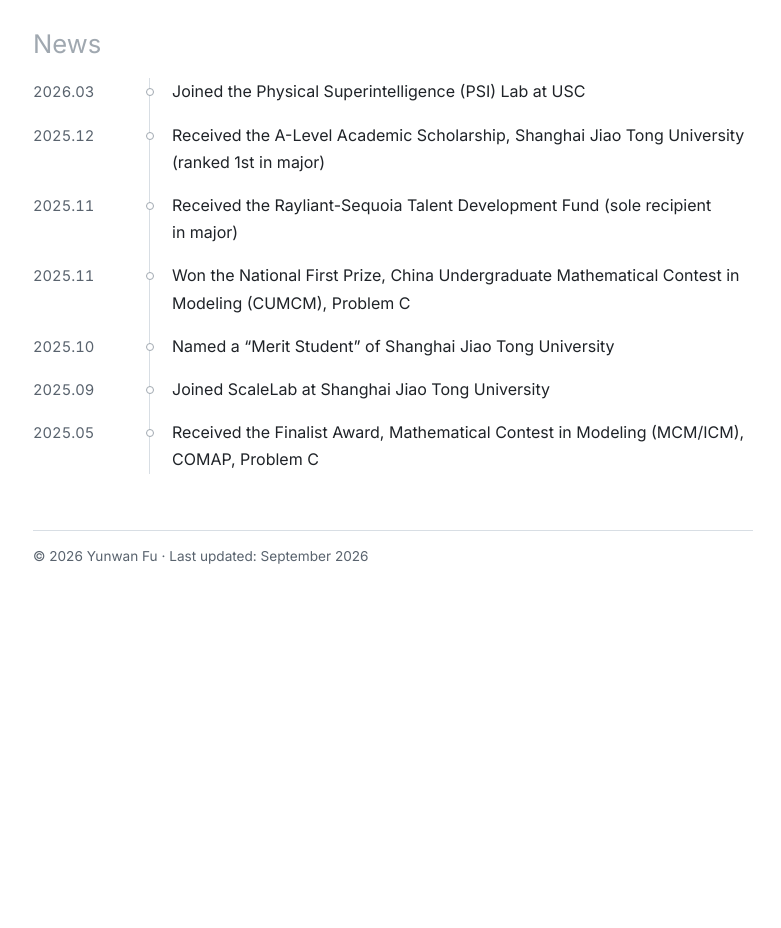
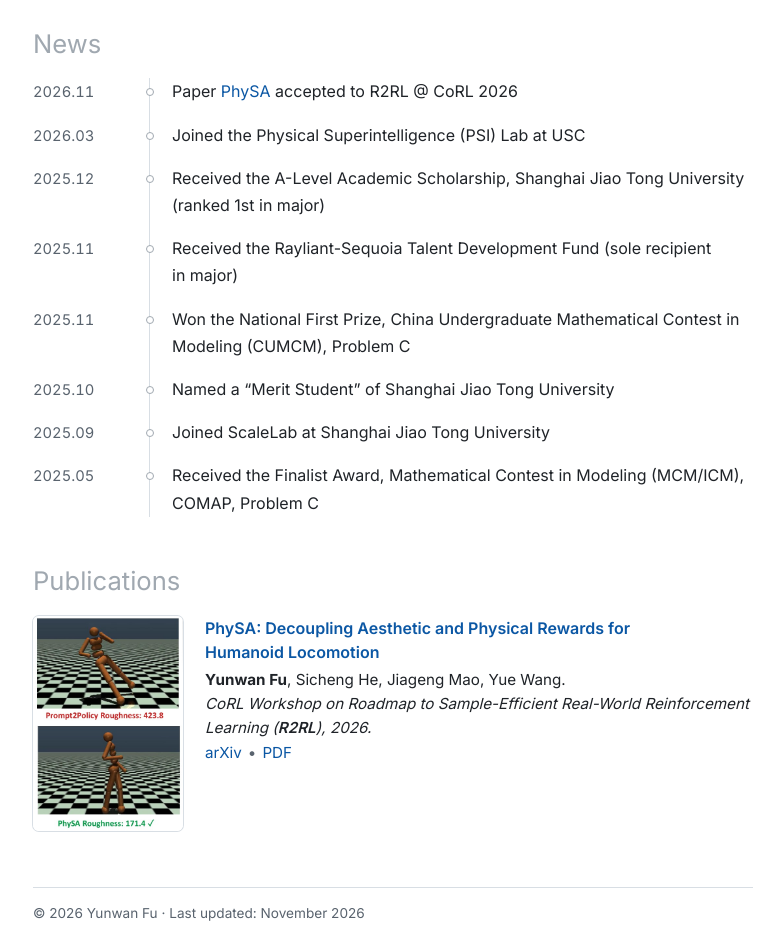
Before and after one commit to yunwanfu/yunwanfu.github.io, a plain HTML site: page index.html in a window 1280 px wide. Shown: the part 500-1428 px from the top of the page, without its empty margins (247-1028 px from the left). Before the commit the page ends 1108 px from the top, so only its background shows below. Drawn offline with Linux system fonts and the light colour scheme.

Commit message:
Homepage: add Publications section and PhySA acceptance news
Co-Authored-By: Claude Opus 5.5 <noreply@anthropic.com>

```diff
--- a/index.html
+++ b/index.html
@@ -146,6 +146,18 @@
     .entries li:hover .when { color: var(--text); }
     .entries li:hover .what::before { background: var(--accent); border-color: var(--accent); }
 
+    /* Publications: thumbnail | title, authors, venue, links */
+    .pubs { margin: 0; padding: 0; list-style: none; }
+    .pub { display: grid; grid-template-columns: 150px 1fr; gap: 0 22px; align-items: start; }
+    .pub + .pub { margin-top: 28px; }
+    .pub .thumb { display: block; }
+    .pub .thumb img { display: block; width: 100%; height: auto; border-radius: 6px; box-shadow: 0 0 0 1px var(--rule); }
+    .pub .info { min-width: 0; }
+    .pub h3 { margin: 0 0 4px; font-size: 1rem; font-weight: 600; line-height: 1.5; text-wrap: pretty; }
+    .pub p { margin: 0; font-size: 0.95rem; line-height: 1.6; }
+    .pub .venue b { font-weight: 600; }
+    .pub .sep { margin: 0 6px; color: var(--text-muted); }
+
     footer { margin-top: 56px; padding-top: 14px; border-top: 1px solid var(--rule); color: var(--text-muted); font-size: 0.85rem; }
 
     /* WeChat dialog */
@@ -181,6 +193,7 @@
     .entries li:nth-child(5) { animation-delay: 0.38s; }
     .entries li:nth-child(6) { animation-delay: 0.43s; }
     .entries li:nth-child(7) { animation-delay: 0.48s; }
+    .entries li:nth-child(8) { animation-delay: 0.53s; }
     @media (prefers-reduced-motion: reduce) {
       *, *::before, *::after { animation: none !important; transition: none !important; }
     }
@@ -200,6 +213,8 @@
       .entries .what { padding: 0; border: 0; }
       .entries .what::before { display: none; }
       .entries .when { padding-top: 0; margin-bottom: 2px; }
+      .pub { grid-template-columns: 1fr; gap: 12px 0; }
+      .pub .thumb { width: 150px; }
     }
     @media print {
       main { padding-top: 0; }
@@ -261,6 +276,13 @@
     <h2 class="tab"><button type="button">News</button></h2>
     <ul class="entries">
       <li>
+        <div class="when"><span data-l="zh">2026.11</span><span data-l="en">2026.11</span></div>
+        <div class="what">
+          <span data-l="zh">论文 <a href="https://arxiv.org/abs/2611.07679" target="_blank" rel="noopener noreferrer">PhySA</a> 被 R2RL @ CoRL 2026 录用</span>
+          <span data-l="en">Paper <a href="https://arxiv.org/abs/2611.07679" target="_blank" rel="noopener noreferrer">PhySA</a> accepted to R2RL @ CoRL 2026</span>
+        </div>
+      </li>
+      <li>
         <div class="when"><span data-l="zh">2026.03</span><span data-l="en">2026.03</span></div>
         <div class="what">
           <span data-l="zh">加入 USC（南加州大学）Physical Superintelligence (PSI) Lab</span>
@@ -312,10 +334,27 @@
     </ul>
   </section>
 
+  <section id="publications">
+    <h2 class="tab"><button type="button">Publications</button></h2>
+    <ul class="pubs">
+      <li class="pub">
+        <a class="thumb" href="https://arxiv.org/abs/2611.07679" target="_blank" rel="noopener noreferrer">
+          <img src="physa-thumb.jpg" alt="PhySA compared with Prompt2Policy on humanoid gait smoothness" width="460" height="659" loading="lazy" />
+        </a>
+        <div class="info">
+          <h3><a href="https://arxiv.org/abs/2611.07679" target="_blank" rel="noopener noreferrer">PhySA: Decoupling Aesthetic and Physical Rewards for Humanoid Locomotion</a></h3>
+          <p><b>Yunwan Fu</b>, Sicheng He, Jiageng Mao, Yue Wang.</p>
+          <p class="venue"><i>CoRL Workshop on Roadmap to Sample-Efficient Real-World Reinforcement Learning (<b>R2RL</b>), 2026.</i></p>
+          <p><a href="https://arxiv.org/abs/2611.07679" target="_blank" rel="noopener noreferrer">arXiv</a><span class="sep" aria-hidden="true">&bull;</span><a href="https://arxiv.org/pdf/2611.07679" target="_blank" rel="noopener noreferrer">PDF</a></p>
+        </div>
+      </li>
+    </ul>
+  </section>
+
 
   <footer>
-    <span data-l="zh">© 2026 付芸菀 · 最后更新：2026 年 9 月</span>
-    <span data-l="en">© 2026 Yunwan Fu · Last updated: September 2026</span>
+    <span data-l="zh">© 2026 付芸菀 · 最后更新：2026 年 11 月</span>
+    <span data-l="en">© 2026 Yunwan Fu · Last updated: November 2026</span>
   </footer>
 </main>
 
@@ -356,8 +395,10 @@
     var email = document.getElementById('email');
     if (email) email.setAttribute('href', 'mail' + 'to:' + email.getAttribute('data-u') + '@' + email.getAttribute('data-d'));
 
-    var tab = document.querySelector('.tab button');
-    if (tab) tab.addEventListener('click', function () { tab.classList.add('is-checked'); });
+    var tabs = document.querySelectorAll('.tab button');
+    for (var t = 0; t < tabs.length; t++) {
+      tabs[t].addEventListener('click', function () { this.classList.add('is-checked'); });
+    }
 
     var dialog = document.getElementById('wechat-dialog');
     function closeDialog() { if (dialog.close) dialog.close(); else dialog.removeAttribute('open'); }
```
Also changed, not shown: physa-thumb.jpg (added).
